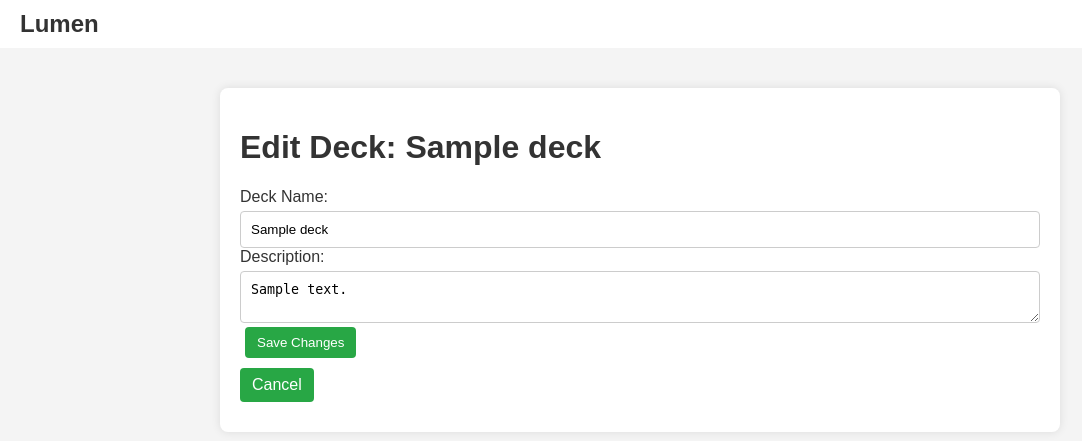
After one commit to nadir-tabouni/Lumen, a Flask app: page /deck/1/edit in a window 1280 px wide. The commit adds this page. Shown: the top 441 px of the page, without its empty margins (0-1082 px from the left). Run offline with Flask 3, Linux system fonts and the light colour scheme; tables that the repository leaves empty hold one stand-in row (values such as "Sample post").

Commit message:
- add back button for various pages - add edit deck name and discription functionality

```diff
--- a/app.py
+++ b/app.py
@@ -267,5 +267,17 @@ def browse_decks():
     return render_template('browse_decks.html', decks=decks, search_query=search_query)
 
 
+@app.route('/deck/<int:deck_id>/edit', methods=['GET', 'POST'])
+def edit_deck(deck_id):
+    deck = FlashcardDeck.query.get_or_404(deck_id)
+    if request.method == 'POST':
+        deck.name = request.form['name']
+        deck.description = request.form['description']
+        db.session.commit()
+        flash('Deck updated successfully.')
+        return redirect(f'/deck/{deck_id}')
+    return render_template('edit_deck.html', deck=deck)
+
+
 if __name__ == '__main__':
     app.run(debug=True)
--- a/templates/browse_decks.html
+++ b/templates/browse_decks.html
@@ -8,7 +8,7 @@
     <div class="content-container">
         <h1>Browse Flashcard Decks</h1>
         <form method="POST" action="/browse-decks">
-            <input type="text" name="search" placeholder="Search for decks..." value="{{ search_query }}">
+            <input type="text" name="search" placeholder="Search decks by name" value="{{ search_query }}">
             <button type="submit" class="button">Search</button>
         </form>
         <ul>
@@ -17,7 +17,7 @@
                     <span class="deck-name">{{ deck.name }}</span> - <span class="deck-description">{{ deck.description }}</span>
                     <div class="deck-actions">
                         <a href="/deck/{{ deck.id }}/learn" class="button">Learn</a>
-                        <a href="/deck/{{ deck.id }}" class="button">Edit</a>
+                        <a href="/deck/{{ deck.id }}" class="button">View</a>
                     </div>
                 </li>
             {% endfor %}
--- /dev/null
+++ b/templates/edit_deck.html
@@ -0,0 +1,23 @@
+{% extends 'layout.html' %}
+
+{% block title %}
+    Edit Deck - {{ deck.name }}
+{% endblock %}
+
+{% block content %}
+    <div class="content-container">
+        <h1>Edit Deck: {{ deck.name }}</h1>
+        <form action="/deck/{{ deck.id }}/edit" method="post">
+            <div>
+                <label for="name">Deck Name:</label>
+                <input type="text" id="name" name="name" value="{{ deck.name }}" required>
+            </div>
+            <div>
+                <label for="description">Description:</label>
+                <textarea id="description" name="description">{{ deck.description }}</textarea>
+            </div>
+            <button type="submit" class="button">Save Changes</button>
+        </form>
+        <a href="/deck/{{ deck.id }}" class="button">Cancel</a>
+    </div>
+{% endblock %}
--- a/templates/learning_sets.html
+++ b/templates/learning_sets.html
@@ -30,5 +30,6 @@
                 </li>
             {% endfor %}
         </ul>
+        <a href="/dashboard" class="button">Back to Dashboard</a>
     </div>
 {% endblock %}
--- a/templates/view_deck.html
+++ b/templates/view_deck.html
@@ -6,7 +6,10 @@
 
 {% block content %}
     <div class="content-container">
-        <h1>Viewing Deck: {{ deck.name }}</h1>
+        <div style="display: flex; justify-content: space-between; align-items: center;">
+            <h1>Viewing Deck: {{ deck.name }}</h1>
+            <a href="/deck/{{ deck.id }}/edit" class="button">Edit Deck</a>
+        </div>
         <p>{{ deck.description }}</p>
         <a href="/deck/{{ deck.id }}/add-flashcard" class="button">Add New Flashcard</a>
         <ul>
```
Also changed, not shown: templates/dashboard.html (line endings or trailing spaces).
